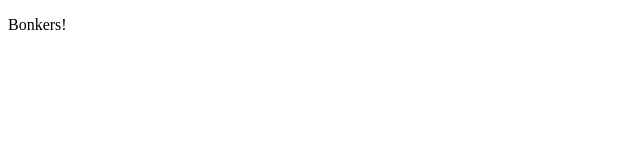
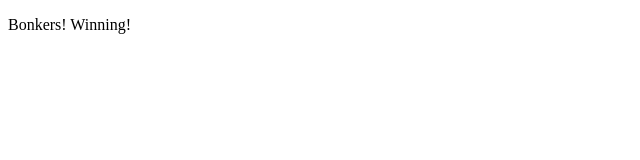
Before and after one commit to erikjansson/sexy-todo, a plain HTML site: page index.htm in a window 1280 px wide. Shown: the full height of the page, 0-640 px from the left. Drawn offline with Linux system fonts and the light colour scheme.

Commit message:
Testing automatic pull

```diff
--- a/index.htm
+++ b/index.htm
@@ -6,7 +6,7 @@
 </head>
 <body>
 
-  <p>Bonkers!</p>
+  <p>Bonkers! Winning!</p>
 
 </body>
 </html>
```
